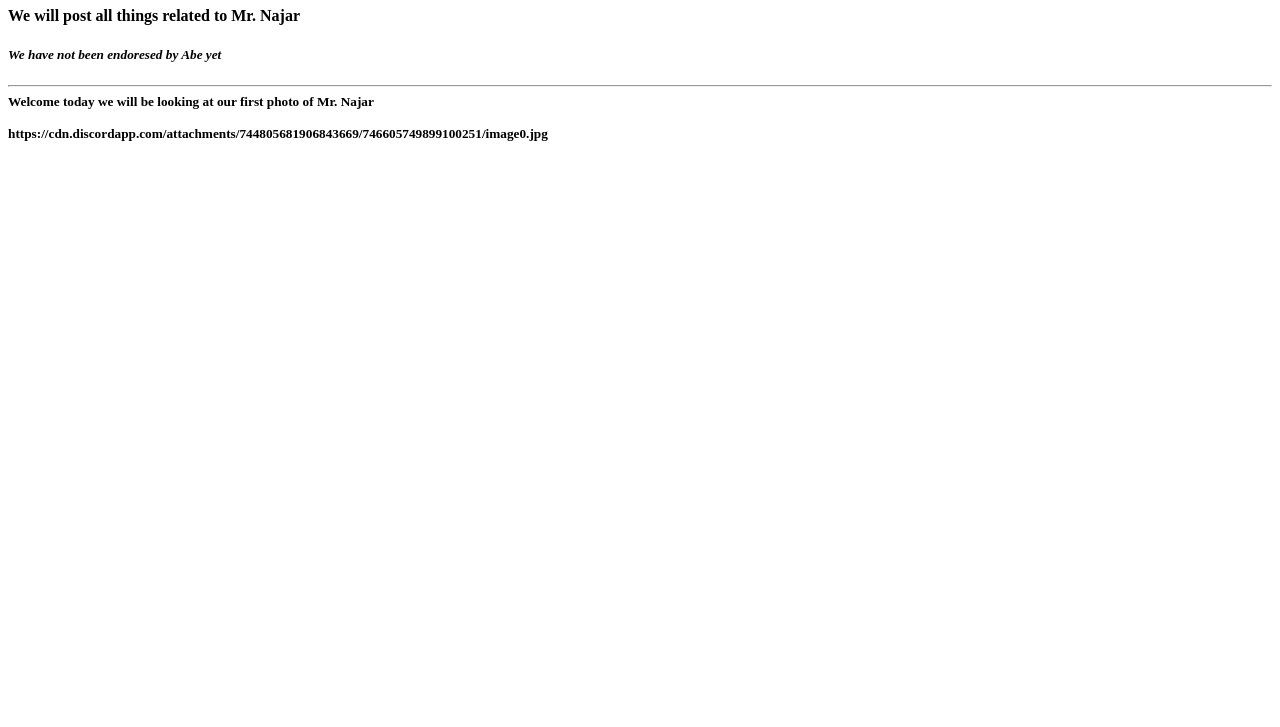
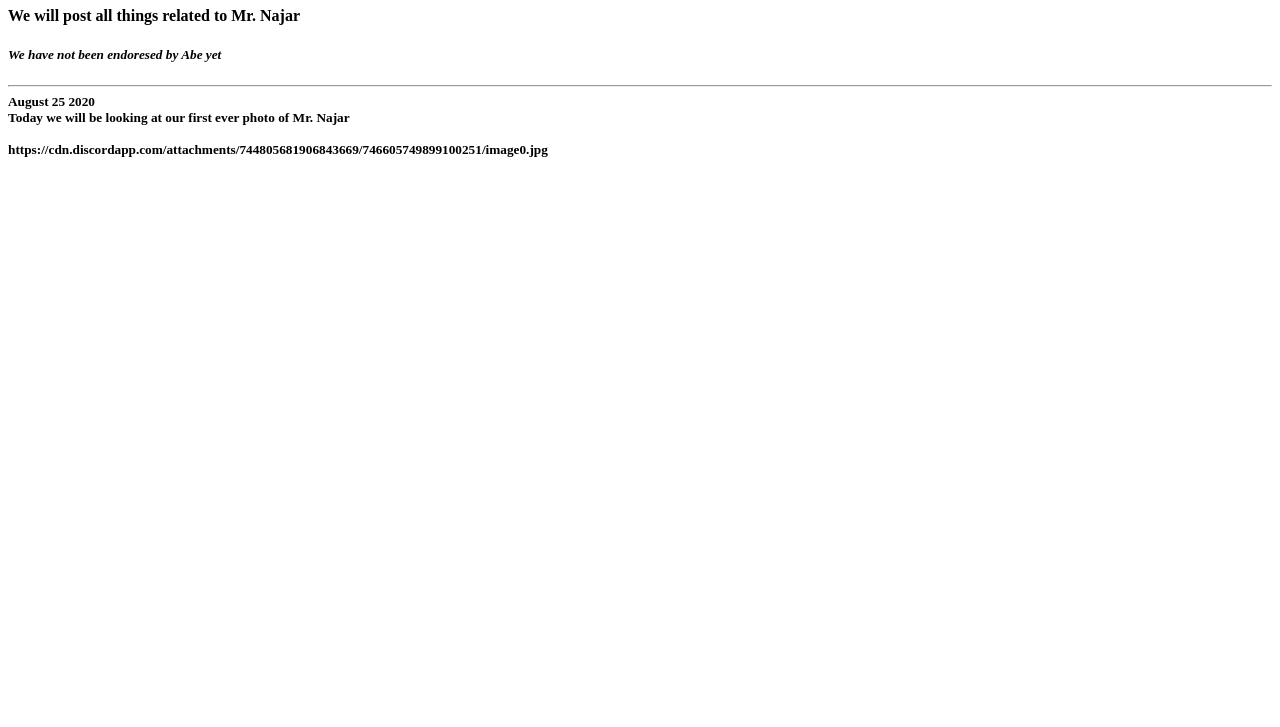
Before and after one commit to emilianocamacho2023/emilianocamacho2023.github.io, a plain HTML site: page index.html in a window 1280 px wide. Shown: the part 73-800 px from the top of the page. Drawn offline with Linux system fonts and the light colour scheme.

```diff
--- a/index.html
+++ b/index.html
@@ -12,7 +12,7 @@
         <h5>
             <i>We have not been endoresed by Abe yet</i>
         <h5>
-        <hr>Welcome today we will be looking at our first photo of Mr. Najar </hr>
+        <hr>August 25 2020 <br>Today we will be looking at our first ever photo of Mr. Najar </hr>
         <br>
         <br>
         <a> https://cdn.discordapp.com/attachments/744805681906843669/746605749899100251/image0.jpg <a>
```
